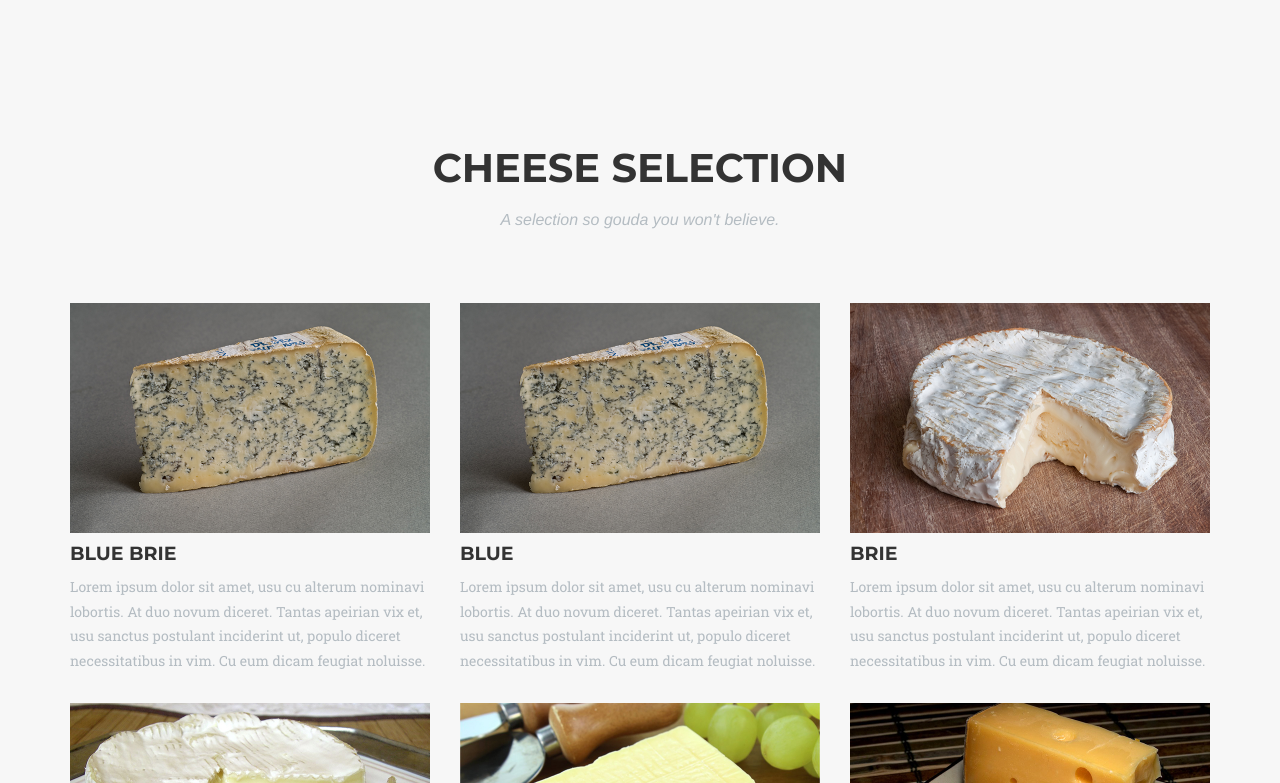
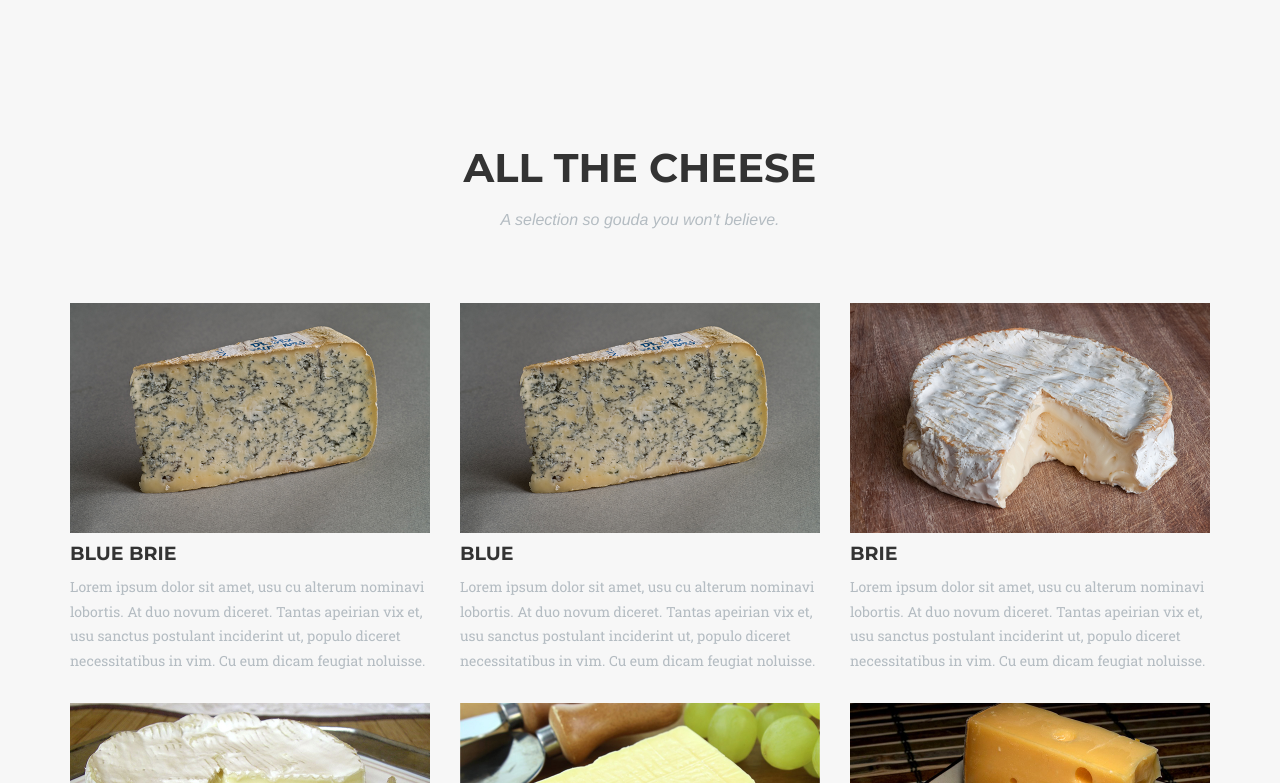
Before and after one commit to jekyllconf-demo/the-cheese-factory, a Jekyll site: the page built from index.html, in a window 1280 px wide and 900 px high, scrolled down 645 px, cut to the strip 117-900 px from the top of the window. Built offline with Jekyll 4.4.1, drawn with Linux system fonts in a browser that asks for light colours; some web fonts are replaced.

Commit message:
Updated '/index.html' via CloudCannon

```diff
--- a/index.html
+++ b/index.html
@@ -1,6 +1,6 @@
 ---
 layout: default
-lead_in_text: Welcome To The Factory!
+lead_in_text: 'Welcome To The Factory!'
 heading_text: The Cheese Factory
 call_to_action_text: Show Me the Cheese
 ---
@@ -10,14 +10,14 @@ call_to_action_text: Show Me the Cheese
 	<div class="container">
 		<div class="row">
 			<div class="col-lg-12 text-center">
-				<h2 class="section-heading">Cheese Selection</h2>
+				<h2 class="section-heading">ALL THE Cheese</h2>
 				<h3 class="section-subheading text-muted">A selection so gouda you won't believe.</h3>
 			</div>
 		</div>
 		<div class="row">
 		{% for cheese in site.cheeses %}
 			<div class="col-md-4 col-sm-6 cheese-item">
-				<img src="{{ cheese.image_path }}" class="img-responsive img-centered" alt="A picture of our {{ cheese.title }}">
+				<img src="{{ cheese.image_path }}" class="img-responsive img-centered" alt="A picture of our {{ cheese.title }}" />
 				<div class="cheese-caption">
 					<h4>{{ cheese.title }}</h4>
 					<p class="text-muted">{{ cheese.description }}</p>
@@ -35,9 +35,7 @@ call_to_action_text: Show Me the Cheese
 				<h2 class="section-heading">About</h2>
 				<h3 class="section-subheading">Lorem ipsum dolor sit amet consectetur.</h3>
 				<p>Lorem ipsum dolor sit amet, consectetur adipiscing elit. Phasellus in erat non justo posuere volutpat. Pellentesque tristique leo odio, quis euismod tellus facilisis nec. Integer bibendum, ante ac convallis ornare, sapien magna sagittis sapien, non tincidunt sapien lectus ac arcu. Vivamus posuere lectus ac massa ullamcorper eleifend. Duis mi purus, euismod vel elementum ac, mollis id nisl. Morbi ac semper lectus. Suspendisse potenti. Quisque laoreet enim sit amet interdum tincidunt. Nullam feugiat mattis nibh. Quisque sodales in ex nec dapibus. Donec ultrices malesuada dui, ac varius massa. Suspendisse fringilla augue mi, nec eleifend nisi sodales vitae. Suspendisse vitae hendrerit justo.</p>
-
 				<p>Sed faucibus pharetra porta. Aenean rhoncus ipsum in sollicitudin interdum. Nam consectetur consectetur malesuada. Quisque eu viverra nunc. Aenean volutpat leo tellus, eu sagittis mi tristique eget. Nullam maximus nec nulla ac egestas. Sed pharetra venenatis mauris, sed blandit orci. Curabitur enim velit, egestas a nibh vitae, sollicitudin elementum ligula. Ut sodales arcu ut libero feugiat mattis. Etiam fringilla risus mollis tellus consectetur sagittis eu vel enim. Curabitur volutpat eget massa ac ornare. Suspendisse nec purus vel arcu viverra porta id a libero. Aenean porta rutrum porta. Phasellus mollis, ipsum at ullamcorper fringilla, lectus ante posuere odio, vel volutpat purus eros at arcu. Proin pretium in ante a maximus. Suspendisse semper varius leo, id convallis arcu congue at.</p>
-
 				<p>Aenean molestie efficitur hendrerit. Phasellus eu lorem sapien. Fusce metus risus, efficitur porttitor velit a, volutpat sagittis magna. Ut mollis gravida lacinia. Integer condimentum sagittis nisl in placerat. Duis posuere ac ex ac placerat. Phasellus tempus tortor a enim interdum, in dictum nulla pulvinar. Pellentesque tempus, sapien vel placerat aliquet, turpis arcu lobortis lectus, sit amet interdum velit neque vel libero. Etiam dictum vel magna eget posuere. Sed odio tortor, interdum sit amet sollicitudin quis, rutrum dapibus metus. Nunc eros est, malesuada sodales libero vel, pharetra vehicula est. Ut tempor tempor commodo. Sed eu enim velit.</p>
 			</div>
 		</div>
@@ -58,15 +56,15 @@ call_to_action_text: Show Me the Cheese
 					<div class="row">
 						<div class="col-md-6">
 							<div class="control-group form-group">
-								<input type="text" class="form-control" placeholder="Your Name *" id="name" required="" data-validation-required-message="Please enter your name.">
+								<input type="text" class="form-control" placeholder="Your Name *" id="name" required="" data-validation-required-message="Please enter your name." />
 								<p class="help-block text-danger"></p>
 							</div>
 							<div class="control-group form-group">
-								<input type="email" class="form-control" placeholder="Your Email *" id="email" required="" data-validation-required-message="Please enter your email address.">
+								<input type="email" class="form-control" placeholder="Your Email *" id="email" required="" data-validation-required-message="Please enter your email address." />
 								<p class="help-block text-danger"></p>
 							</div>
 							<div class="control-group form-group">
-								<input type="tel" class="form-control" placeholder="Your Phone *" id="phone" required="" data-validation-required-message="Please enter your phone number.">
+								<input type="tel" class="form-control" placeholder="Your Phone *" id="phone" required="" data-validation-required-message="Please enter your phone number." />
 								<p class="help-block text-danger"></p>
 							</div>
 						</div>
```
